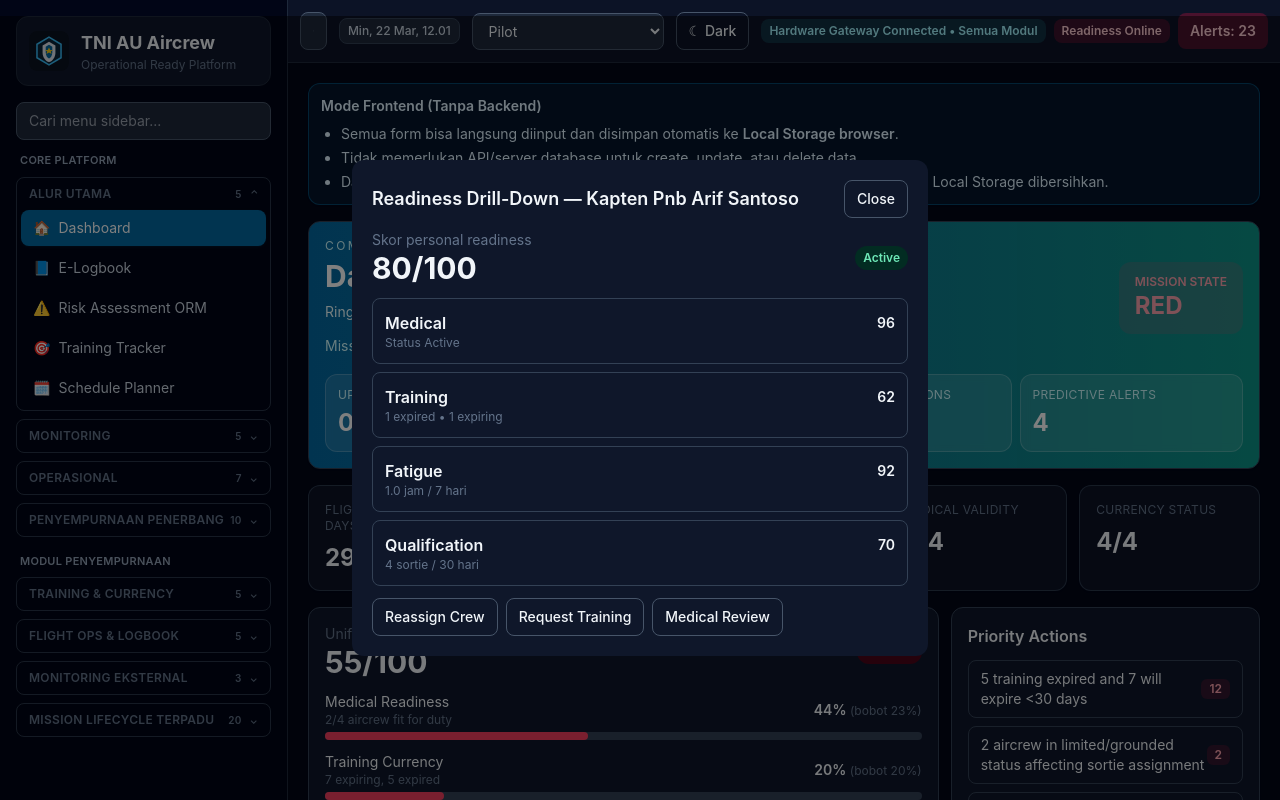
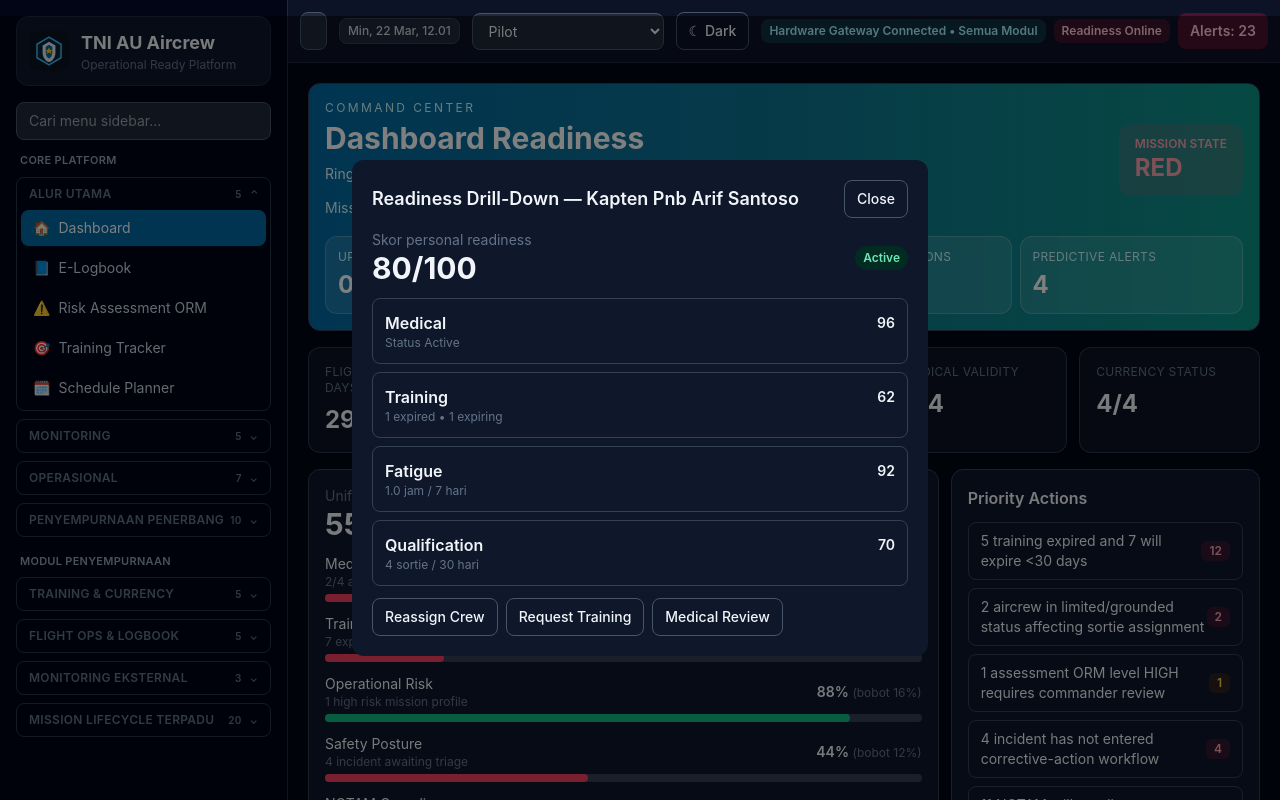
Before and after one commit to sobri3195/tni-au-aircrew-platform, a React (Vite) app: page /login in a window 1280 px wide. Both pictures are taken after a click on the button "Enter Platform". Shown: the top 800 px of the page. Built offline with nearby package versions, Linux system fonts and the light colour scheme.

Commit message:
Hide frontend mode notice

```diff
--- a/src/components/layout/AppShell.tsx
+++ b/src/components/layout/AppShell.tsx
@@ -50,14 +50,6 @@ export const AppShell = () => {
       <main className="flex-1 min-w-0">
         <Topbar onMenuToggle={() => setMobileMenuOpen(true)} />
         <div className="mx-auto w-full max-w-[1400px] p-3 sm:p-4 lg:p-5">
-          <section className="mb-4 rounded-xl border border-sky-200 bg-sky-50/90 p-3 text-sm text-sky-900 shadow-sm dark:border-sky-800/70 dark:bg-sky-950/40 dark:text-sky-100">
-            <p className="font-semibold">Mode Frontend (Tanpa Backend)</p>
-            <ul className="mt-2 list-disc space-y-1 pl-5 text-xs sm:text-sm">
-              <li>Semua form bisa langsung diinput dan disimpan otomatis ke <span className="font-semibold">Local Storage browser</span>.</li>
-              <li>Tidak memerlukan API/server database untuk create, update, atau delete data.</li>
-              <li>Data tetap ada saat halaman di-refresh pada browser yang sama, dan dapat berubah jika Local Storage dibersihkan.</li>
-            </ul>
-          </section>
           <Outlet />
         </div>
       </main>
```
